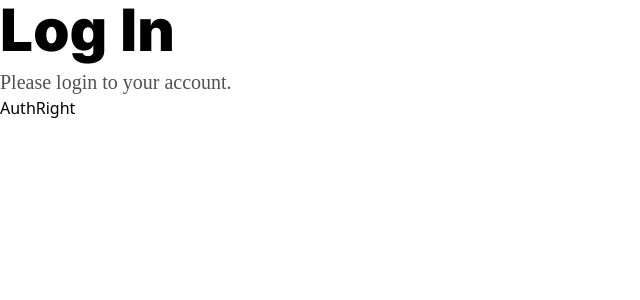
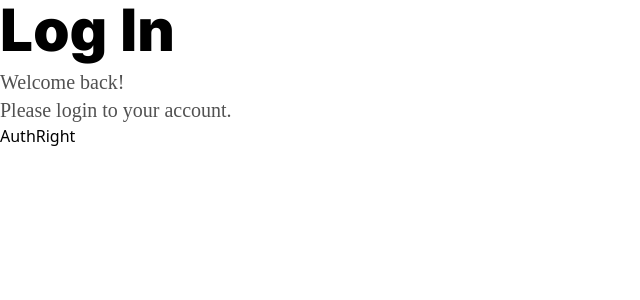
Before and after one commit to U2DJ2/moim-today, a React (Vite) app in the folder frontend/moim_front/: page /login in a window 1280 px wide. Shown: the top 300 px of the page, without its empty margins (0-640 px from the left). Built offline with nearby package versions, Linux system fonts and the light colour scheme.

Commit message:
[FE] feat : AuthTitle 컴포넌트화

```diff
--- a/frontend/moim_front/src/components/AuthTitle/index.jsx
+++ b/frontend/moim_front/src/components/AuthTitle/index.jsx
@@ -1,10 +1,12 @@
-function AuthTitle({ title }) {
+function AuthTitle(props) {
+  const { title, firstContent, secondContent } = props;
+
   return (
     <div className="flex flex-col items-start gap-2">
-      <div className="font-Pretendard_Black font-black text-6xl">Log In</div>
+      <div className="font-Pretendard_Black font-black text-6xl">{title}</div>
       <div className="font-Pretendard_Normal font-medium text-xl text-[#515151]">
-        <div>{title}</div>
-        <div>Please login to your account.</div>
+        <div>{firstContent}</div>
+        <div>{secondContent}</div>
       </div>
     </div>
   );
--- a/frontend/moim_front/src/pages/LoginPage/index.jsx
+++ b/frontend/moim_front/src/pages/LoginPage/index.jsx
@@ -4,7 +4,11 @@ import AuthTitle from "../../components/AuthTitle";
 function LoginPage() {
   return (
     <div>
-      <AuthTitle />
+      <AuthTitle
+        title={"Log In"}
+        firstContent={"Welcome back! "}
+        secondContent={"Please login to your account."}
+      />
       <AuthRight />
     </div>
   );
```
